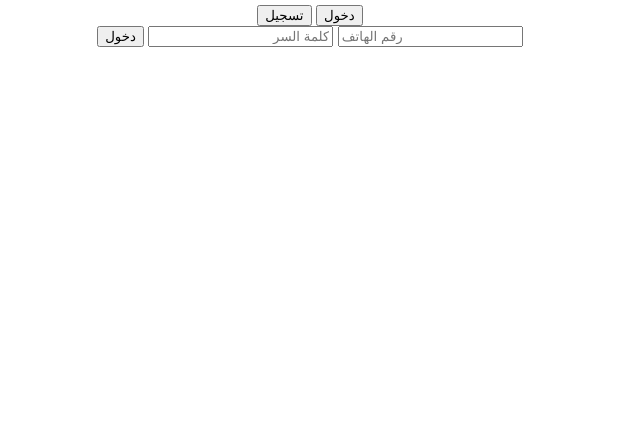
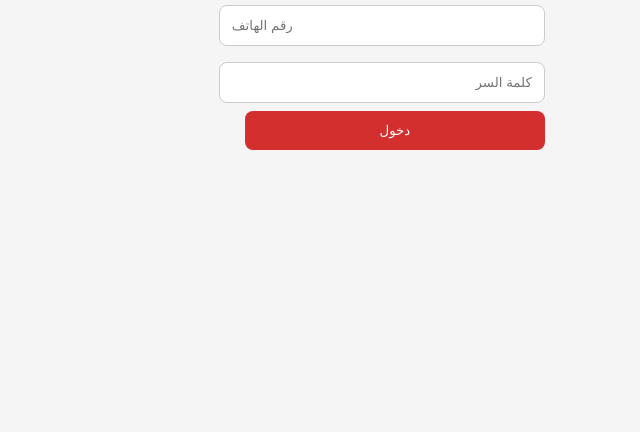
Before and after one commit to omaromartaxi1930-create/almuraqib, a website: page index.html in a window 1280 px wide. Shown: the part 408-840 px from the top of the page, without its empty margins (330-970 px from the left). Before the commit the page ends 800 px from the top, so only its background shows below. Drawn offline with Linux system fonts and the light colour scheme.

Commit message:
Update style.css

```diff
--- a/style.css
+++ b/style.css
@@ -1,11 +1,7 @@
-* { box-sizing: border-box; font-family: sans-serif; }
-body { height: 100vh; overflow: hidden; margin: 0; }
-.auth-screen {
-    height: 100vh;
-    display: flex;
-    flex-direction: column;
-    align-items: center;
-    justify-content: center;
-    padding: 20px;
-}
-.form-group { width: 100%; max-width: 350px; margin-bottom: 10px; }
+body { margin: 0; font-family: sans-serif; background: #f5f5f5; height: 100vh; overflow-y: auto; }
+.auth-screen { display: flex; flex-direction: column; align-items: center; justify-content: center; min-height: 100vh; padding: 20px; }
+input { width: 100%; max-width: 300px; padding: 12px; margin: 8px 0; border: 1px solid #ccc; border-radius: 8px; }
+.btn { width: 100%; max-width: 300px; padding: 12px; border: none; background: #d32f2f; color: white; border-radius: 8px; cursor: pointer; }
+.tabs { display: flex; width: 100%; max-width: 300px; margin-bottom: 20px; }
+.tab { flex: 1; padding: 10px; border: none; background: #ddd; cursor: pointer; }
+.tab.active { background: #d32f2f; color: white; }
```
